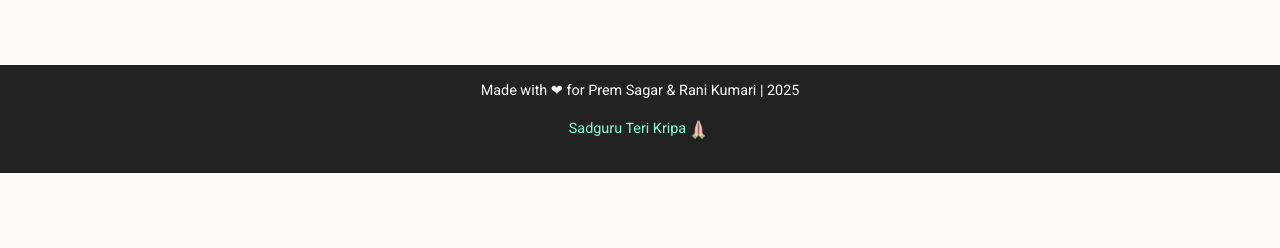
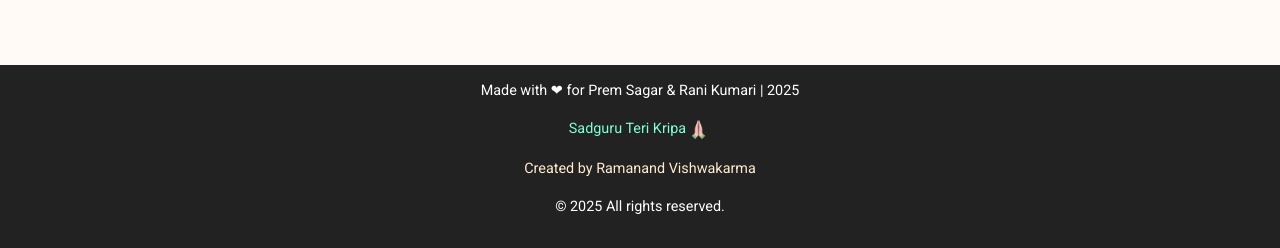
Before and after one commit to ramanand6980vish/ringceremony, a plain HTML site: page index.html in a window 1280 px wide. Shown: the part 4056-4304 px from the top of the page. Before the commit the page ends 4229 px from the top, so only its background shows below. Drawn offline with nearby package versions, Linux system fonts and the light colour scheme.

Commit message:
Update index.html

```diff
--- a/index.html
+++ b/index.html
@@ -206,6 +206,9 @@
 <footer>
   <p>Made with ❤ for Prem Sagar & Rani Kumari | 2025</p>
   <p style="color: aquamarine;">Sadguru Teri Kripa<img style="height: 25px;" src="/assets/hands.png" alt=""> </p>
+  <p style="color:blanchedalmond">Created by Ramanand Vishwakarma</p>
+  <p>&copy; 2025 All rights reserved.</p>
+
 </footer>
 
 <!-- Bootstrap JS -->
```
